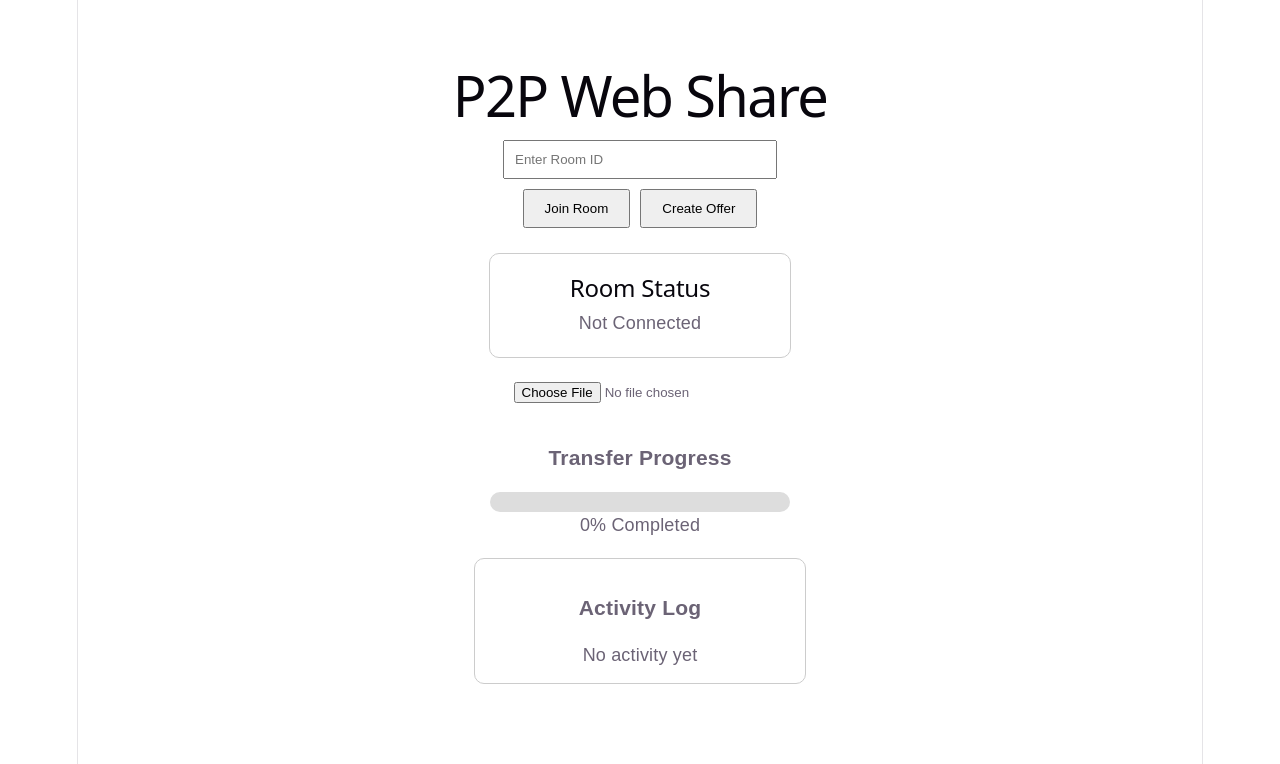
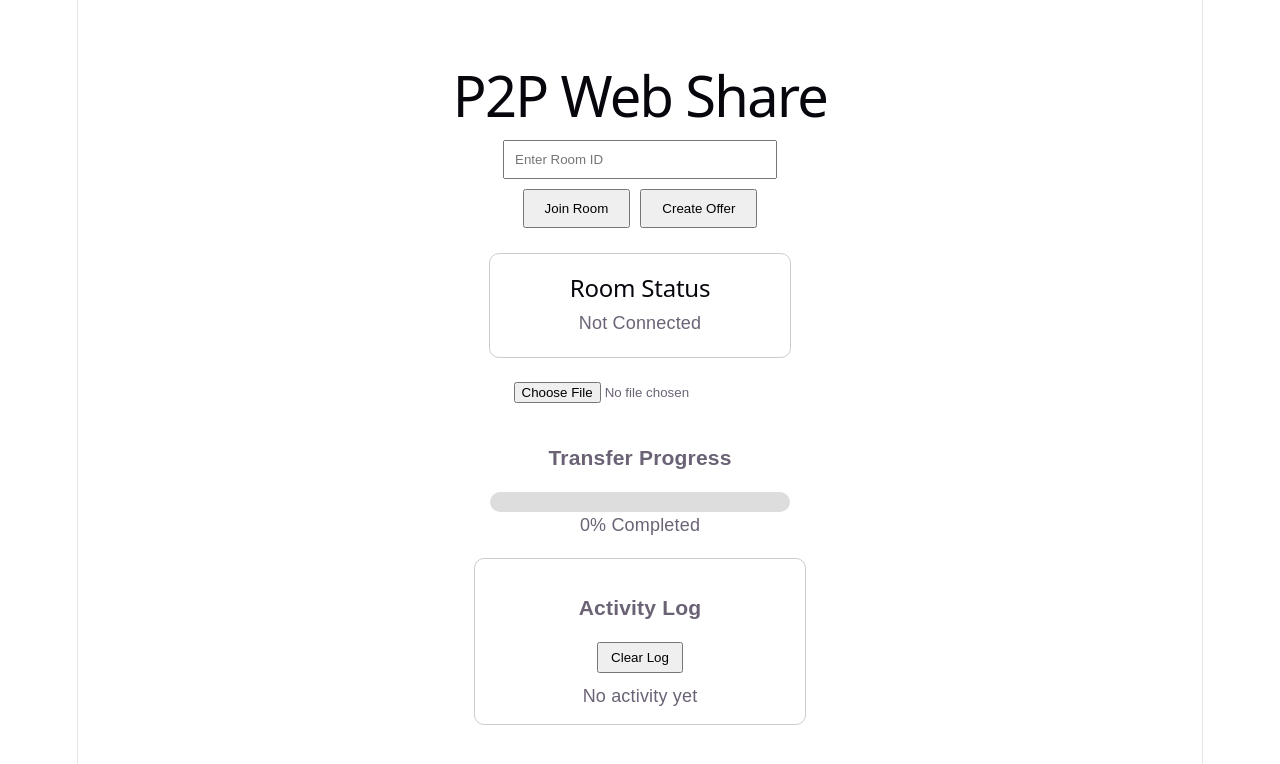
Before and after one commit to Priya07-jk/p2p-web-share, a React app in the folder frontend/: page / in a window 1280 px wide. Shown: the top 764 px of the page. Built offline with nearby package versions, Linux system fonts and the light colour scheme; the HTML template or start-up script is replaced by a standard one.

Commit message:
Add activity log management

```diff
--- a/frontend/src/App.jsx
+++ b/frontend/src/App.jsx
@@ -168,6 +168,16 @@ function App() {
         }}
       >
         <h3>Activity Log</h3>
+        <button
+  onClick={() => setLogs([])}
+  style={{
+    padding: "6px 12px",
+    marginBottom: "10px",
+    cursor: "pointer",
+  }}
+>
+  Clear Log
+</button>
 
         {logs.length === 0 ? (
           <p>No activity yet</p>
```
